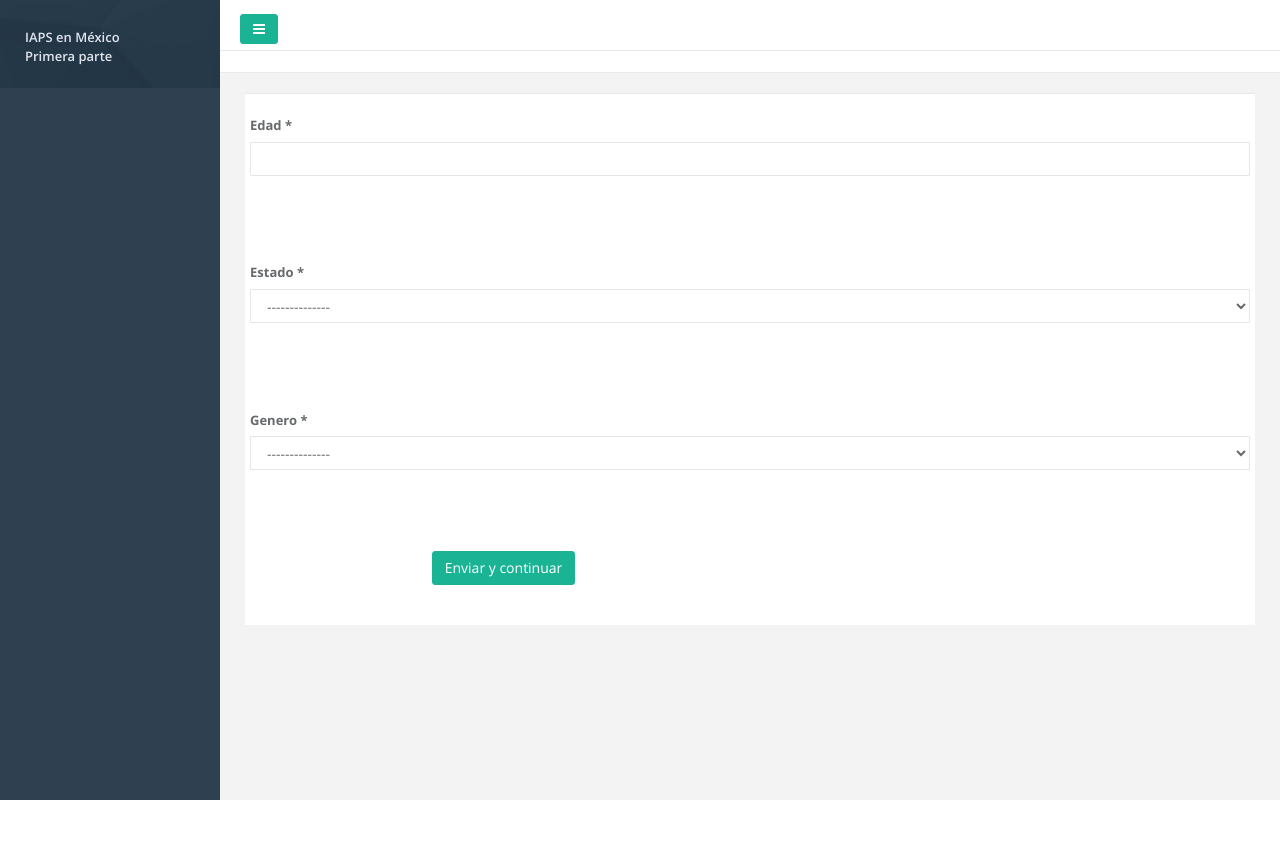
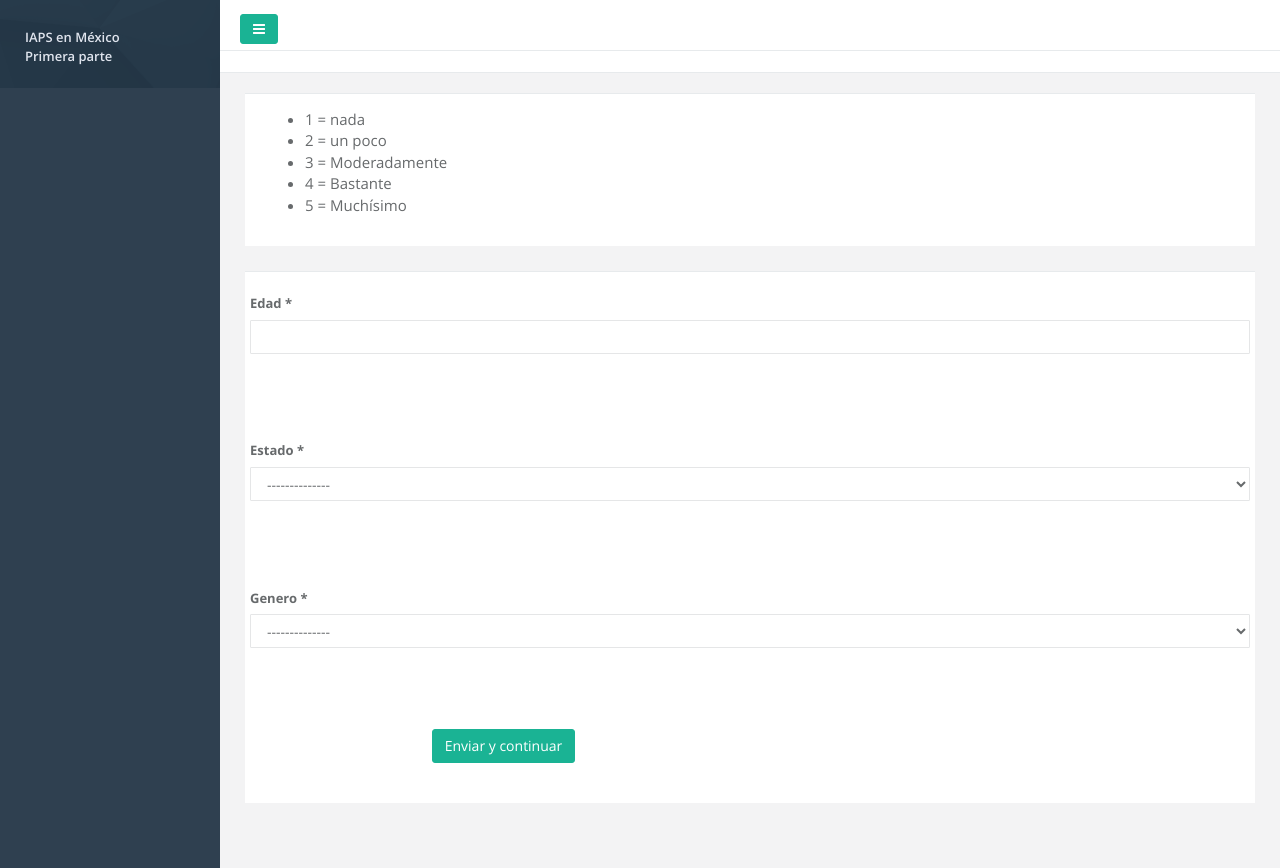
Before and after one commit to HugoMitre/IAPS-mx, a Django app: template iapsmx/encuestas/templates/encuestas/discreta/index.html in a window 1280 px wide. Before the commit the page ends 800 px from the top, so only its background shows below. Run offline with Django 3.2, Linux system fonts and the light colour scheme; the template is opened without the code that fills it: values that come from a table or form of the project are taken from there, others are empty; parts of the project's set-up code (start-up, migrations or seed data) failed here and were passed over; some libraries are stand-ins or nearby versions.

Commit message:
ajustes de usabilidad

```diff
--- a/iapsmx/encuestas/forms.py
+++ b/iapsmx/encuestas/forms.py
@@ -26,11 +26,11 @@ class RadioFieldDiscrete(RadioFieldRenderer):
 
 class EncuestaForm(forms.ModelForm):
 
-    CHOICES=[(9,9),(8,8),(7,7),(6,6),(5,5),(4,4),(3,3),(2,2),(1,1)]
+    CHOICES=[(9,'*'),(8,'*'),(7,'*'),(6,'*'),(5,'*'),(4,'*'),(3,'*'),(2,'*'),(1,'*')]
 
 
-    valencia = forms.ChoiceField(label="",choices=CHOICES, widget=forms.RadioSelect(renderer=RadioFieldWithoutULRenderer))
-    activacion = forms.ChoiceField(label="",choices=CHOICES, widget=forms.RadioSelect(renderer=RadioFieldWithoutULRenderer))
+    valencia = forms.ChoiceField(label="Agrado-Desagrado", help_text="¿Qué tanto de agrado o desagrado la imagen anterior según las caras de estas imagenes?", choices=CHOICES, widget=forms.RadioSelect(renderer=RadioFieldWithoutULRenderer))
+    activacion = forms.ChoiceField(label="Activado-Dormido",help_text="¿Qué tanto te activa o desactiva la imagen anterior según las caras de estas imagenes?", choices=CHOICES, widget=forms.RadioSelect(renderer=RadioFieldWithoutULRenderer))
 
 
     class Meta:
--- a/iapsmx/encuestas/templates/encuestas/dimensional/form.html
+++ b/iapsmx/encuestas/templates/encuestas/dimensional/form.html
@@ -13,7 +13,11 @@
         <div class="ibox-content">
             <strong style="font-size:25px">Imagen: {{ pk }}/20 </strong>
             <br>
-            <strong style="font-size:15px">Si la imagen no apareció recarga la página o presiona f5 </strong>
+            <strong style="font-size:15px">La imagen a evaluar es la SEGUNDA, si no la viste, recarga la página o presiona F5 </strong>
+            <br>
+            <strong style="font-size:15px">Selecciona el nivel de AGRADO-DESAGRADO que te causó la imagen</strong>
+            <br>
+            <strong style="font-size:15px">Selecciona el nivel de ACTIVADO-DORMIDO que te causó la imagen</strong>
         </div>
     </div>
 
--- a/iapsmx/encuestas/templates/encuestas/discreta/index.html
+++ b/iapsmx/encuestas/templates/encuestas/discreta/index.html
@@ -9,6 +9,18 @@
 
 {% block body_block %}
 
+    <div class="ibox float-e-margins">
+        <div class="ibox-content">
+            <ul>
+                <li style="font-size:15px">1 = nada</li>
+                <li style="font-size:15px">2 = un poco</li>
+                <li style="font-size:15px">3 = Moderadamente</li>
+                <li style="font-size:15px">4 = Bastante</li>
+                <li style="font-size:15px">5 = Muchísimo</li>
+            </ul>
+        </div>
+    </div>
+
     {% include "encuestas/discreta/form.html" %}
 
 {% endblock %}
```
Also changed, not shown: 1 other file.
